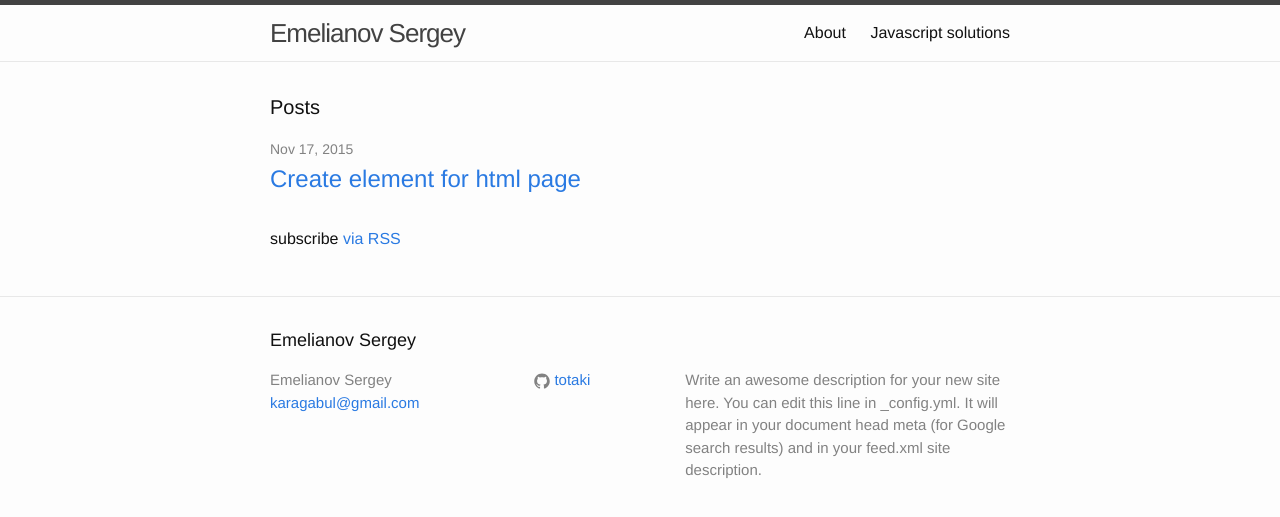
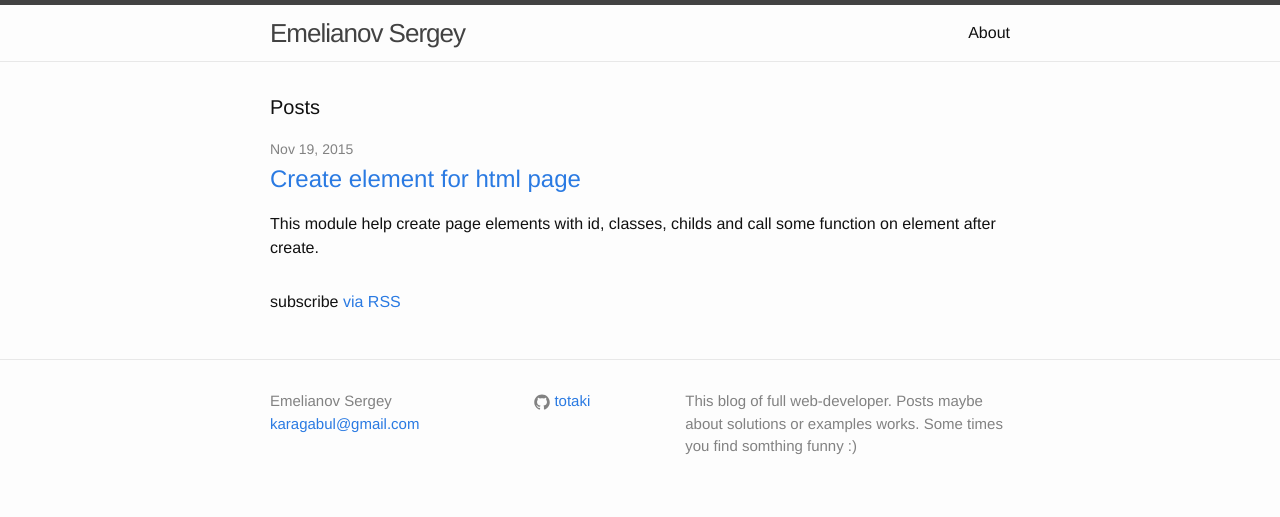
Before and after one commit to totaki/totaki.github.io, a Jekyll site: the page built from index.html, in a window 1280 px wide. Shown: the top 517 px of the page. Built offline with Jekyll 4.4.1, drawn with Linux system fonts in a browser that asks for light colours.

Commit message:
Change fisrt solution, change site structure

```diff
--- a/_config.yml
+++ b/_config.yml
@@ -2,9 +2,8 @@
 title: Emelianov Sergey
 email: karagabul@gmail.com
 description: > # this means to ignore newlines until "baseurl:"
-  Write an awesome description for your new site here. You can edit this
-  line in _config.yml. It will appear in your document head meta (for
-  Google search results) and in your feed.xml site description.
+  This blog of full web-developer. Posts maybe about solutions
+  or examples works. Some times you find somthing funny :)
 baseurl: "" # the subpath of your site, e.g. /blog/
 url: "http://emelianov.site"
 github_username:  totaki
--- a/_includes/footer.html
+++ b/_includes/footer.html
@@ -1,8 +1,6 @@
 <footer class="site-footer">
 
   <div class="wrapper">
-
-    <h2 class="footer-heading">{{ site.title }}</h2>
 
     <div class="footer-col-wrapper">
       <div class="footer-col  footer-col-1">
--- a/en/solutions/_posts/2015-11-17-create-page-elements.markdown
+++ /dev/null
@@ -1,16 +0,0 @@
----
-layout: post
-title:  "Create element for html page"
-date:   2015-11-17
-tags:   js html
----
-This module help create page elements with id, classes, childs and
-call some function on element after create.
-
-<section class="post-tags">
-  {% for item in page.tags %}
-    <a href="/en/solutions/{{ item }}/">{{ item }}</a>
-  {% endfor %}
-</section>
-
-{% gist totaki/17a28a4ee3326e57373a %}
--- a/index.html
+++ b/index.html
@@ -10,10 +10,15 @@
     {% for post in site.posts %}
       <li>
         <span class="post-meta">{{ post.date | date: "%b %-d, %Y" }}</span>
-
         <h2>
+        {% if 'solutions' == post.categories.first %}
+          <a class="post-link" href="{{ post.link }}">{{ post.title }}</a>
+        </h2>
+          {{ post.content }}
+        {% else %}
           <a class="post-link" href="{{ post.url | prepend: site.baseurl }}">{{ post.title }}</a>
         </h2>
+        {% endif %}
       </li>
     {% endfor %}
   </ul>
```
Also changed, not shown: _posts/2015-11-17-create-page-elements.markdown (added, +10 -0 lines), about.md (+1 -6 lines), en/solutions/js/index.html (deleted, +0 -7 lines).
